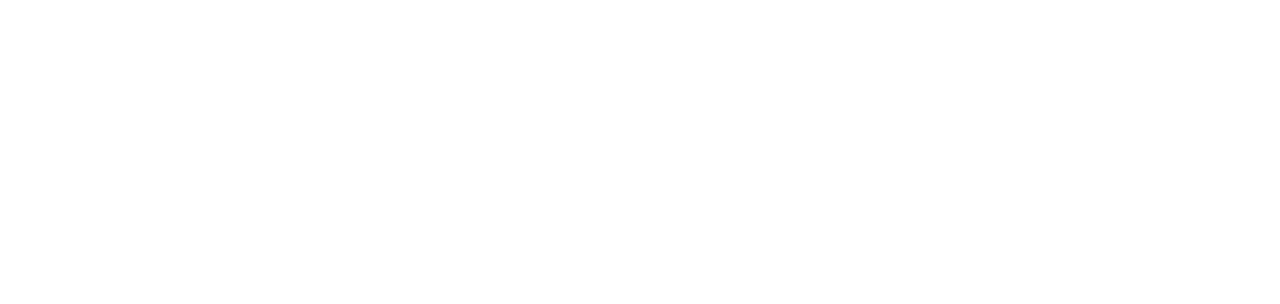
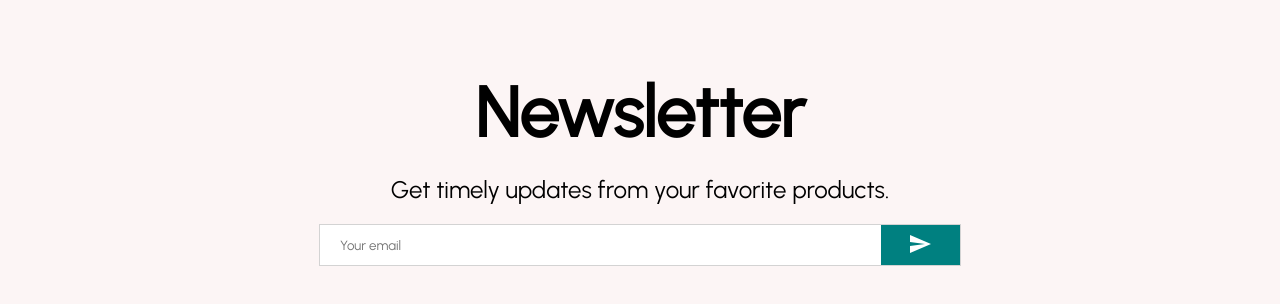
Before and after one commit to huseyin-aln/E-CommerceSiteDesign-RP, a React (Create React App) app: page / in a window 1280 px wide. Shown: the part 2328-2632 px from the top of the page. Before the commit the page ends 2256 px from the top, so only its background shows below. Built offline with nearby package versions, Linux system fonts and the light colour scheme.

Commit message:
added newsletter

```diff
--- /dev/null
+++ b/src/components/Newsletter.jsx
@@ -0,0 +1,61 @@
+import styled from "styled-components";
+import SendIcon from "@mui/icons-material/Send";
+
+const Container = styled.div`
+  height: 60vh;
+  background-color: #fcf5f5;
+  display: flex;
+  align-items: center;
+  justify-content: center;
+  flex-direction: column;
+`;
+
+const Title = styled.h1`
+  font-size: 70px;
+  margin-bottom: 20px;
+`;
+
+const Desc = styled.div`
+  font-size: 24px;
+  font-weight: 300;
+  margin-bottom: 20px;
+`;
+
+const InputContainer = styled.div`
+  width: 50%;
+  height: 40px;
+  background-color: white;
+  display: flex;
+  justify-content: space-between;
+  border: 1px solid lightgray;
+`;
+
+const Input = styled.input`
+  border: none;
+  flex: 8;
+  padding-left: 20px;
+`;
+
+const Button = styled.button`
+  flex: 1;
+  border: none;
+  background-color: teal;
+  color: white;
+`;
+
+const Newsletter = () => {
+  return (
+    <Container>
+      <Title>Newsletter</Title>
+      <Desc>Get timely updates from your favorite products.</Desc>
+      <InputContainer>
+        <Input placeholder="Your email" />
+        <Button>
+          <SendIcon />
+        </Button>
+      </InputContainer>
+    </Container>
+  );
+};
+
+export default Newsletter;
--- a/src/pages/Home.jsx
+++ b/src/pages/Home.jsx
@@ -2,6 +2,7 @@
 import Announcement from "../components/Announcement";
 import Categories from "../components/Categories";
 import Navbar from "../components/Navbar";
+import Newsletter from "../components/Newsletter";
 import Products from "../components/Products";
 import Slider from "../components/Slider";
 
@@ -13,6 +14,7 @@
       <Slider />
       <Categories />
       <Products />
+      <Newsletter />
     </div>
   );
 };
```
